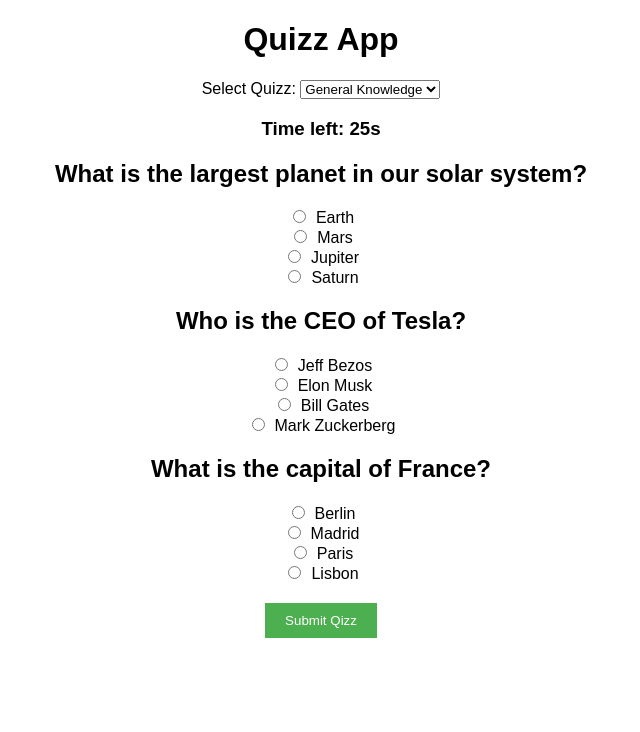
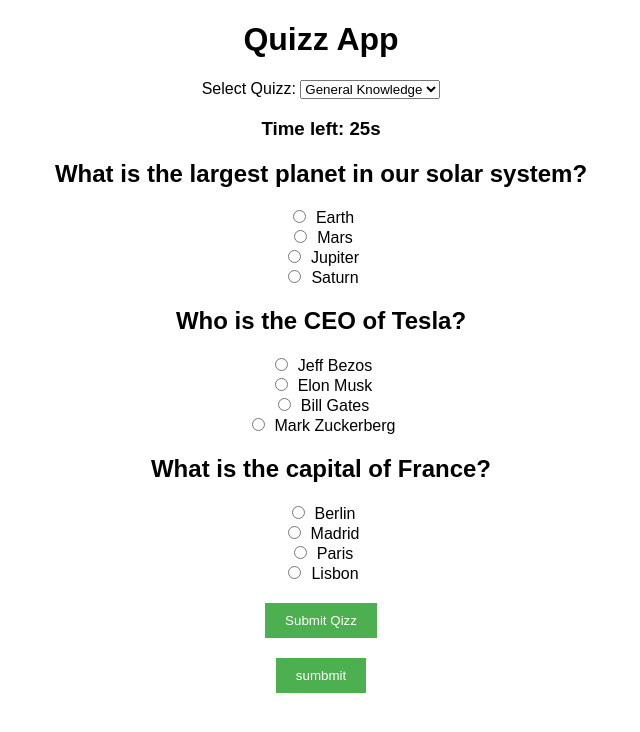
Before and after one commit to DhruvGuptahub/quizz-app, a React (Create React App) app: page / in a window 1280 px wide. Shown: the top 732 px of the page, without its empty margins (319-959 px from the left). Built offline with nearby package versions, Linux system fonts and the light colour scheme.

Commit message:
Update Quizz.jsx

```diff
--- a/src/component/Quizz.jsx
+++ b/src/component/Quizz.jsx
@@ -132,6 +132,7 @@ function Quizz() {
                 {!quizzSubmitted && <button type='submit'>Submit Qizz</button>}
             </form>
             {score !== null && <h2>Your Score: {score}/{questions.length} </h2>}
+        <button>sumbmit</button>
         </div>
     )
 }
```
